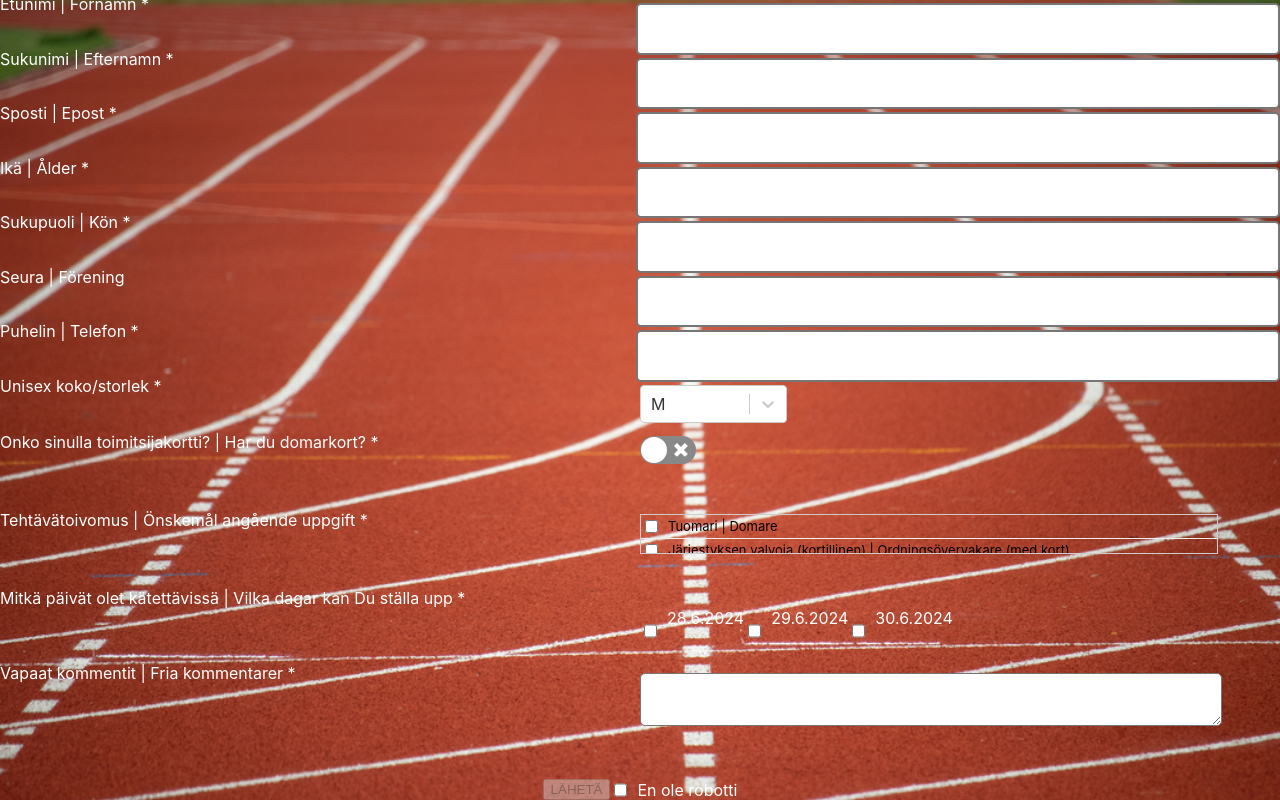
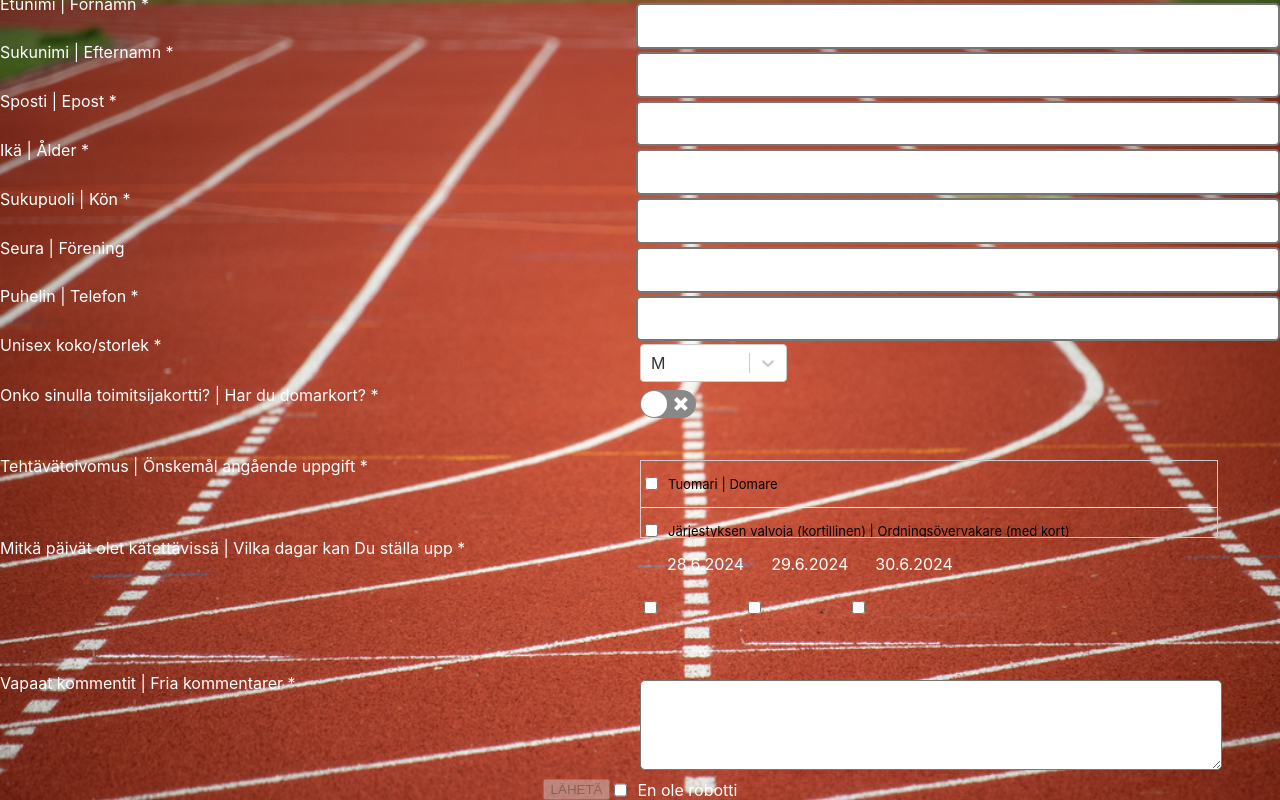
Before and after one commit to AnteroPaivarinta/oppari, a React (Create React App) app: page /registration in a window 1280 px wide. Built offline with nearby package versions, Linux system fonts and the light colour scheme.

Commit message:
Lisää tilaa pt3

```diff
--- a/src/styles.css
+++ b/src/styles.css
@@ -33,7 +33,7 @@ p span {
 
 .scroll-box {
   width: 100%;
-  height: 15%;
+  height: 30%;
   overflow-y: scroll;
   border: 1px solid #ccc;
 }
--- a/src/views/Registration.tsx
+++ b/src/views/Registration.tsx
@@ -285,13 +285,13 @@ const Registration = () => {
                   { box() }
                 </div>
               </div>
-              <div style={{display: 'flex', flexDirection:  'row', width: '100%', height: '10%'}}>
+              <div style={{display: 'flex', flexDirection:  'row', width: '100%', height: '20%'}}>
                 <label className='columnLabel'> Mitkä päivät olet kätettävissä | Vilka dagar kan Du ställa upp *</label>
                 <input  data-testid='first' type="checkbox" onClick={() => setInputs({...inputs, days: {...inputs.days, first: !inputs.days.first}})} /> <p className='dayLabel'>28.6.2024</p>
                 <input data-testid='second' type="checkbox" onClick={() => setInputs({...inputs, days: {...inputs.days, second: !inputs.days.second}})} /> <p className='dayLabel'>29.6.2024</p>
                 <input data-testid='third' type="checkbox" onClick={() => setInputs({...inputs, days: {...inputs.days, third: !inputs.days.third}})} /> <p className='dayLabel'>30.6.2024</p>
               </div>
-              <div style={{display: 'flex', flexDirection:  'row', width: '100%', height: '5%'}}>
+              <div style={{display: 'flex', flexDirection:  'row', width: '100%', height: '10%'}}>
                 <label className='columnLabel'> Vapaat kommentit | Fria kommentarer *</label>
                 <textarea
                   data-testid='freetextfield'
```
